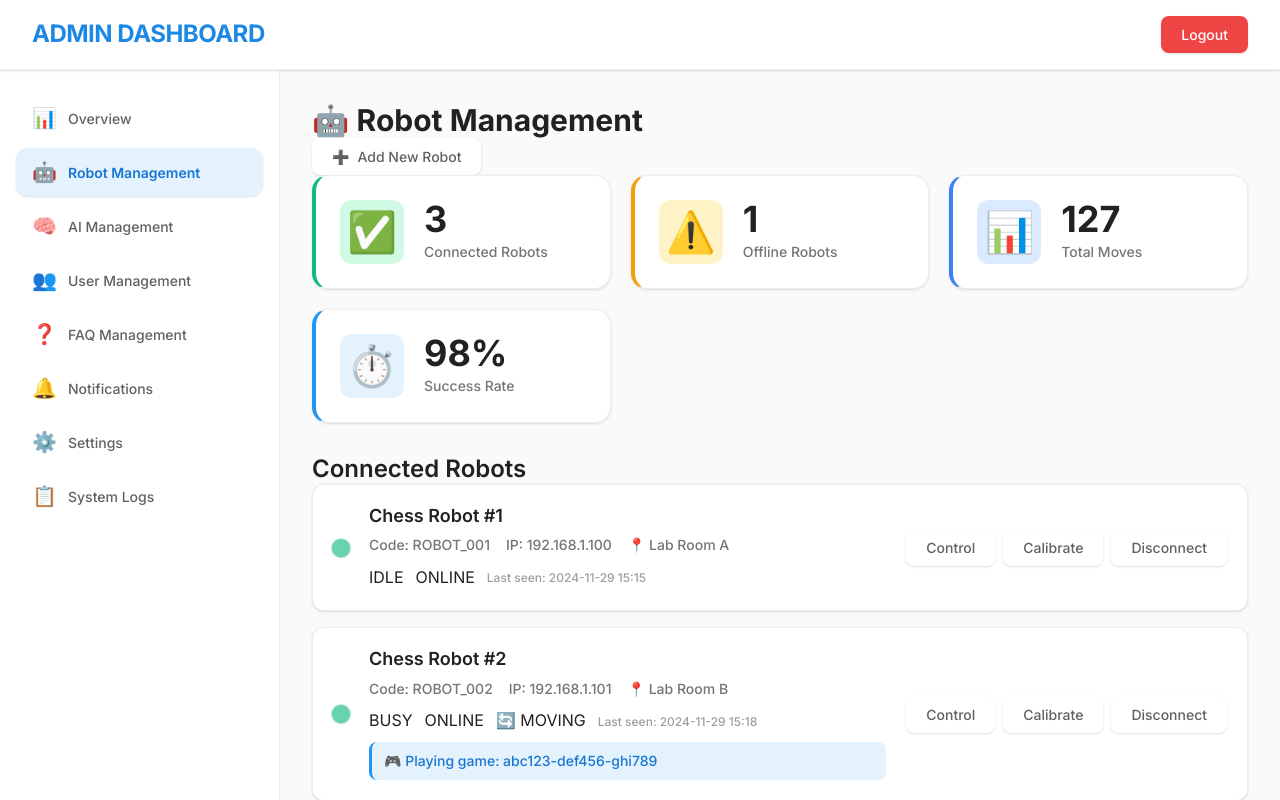
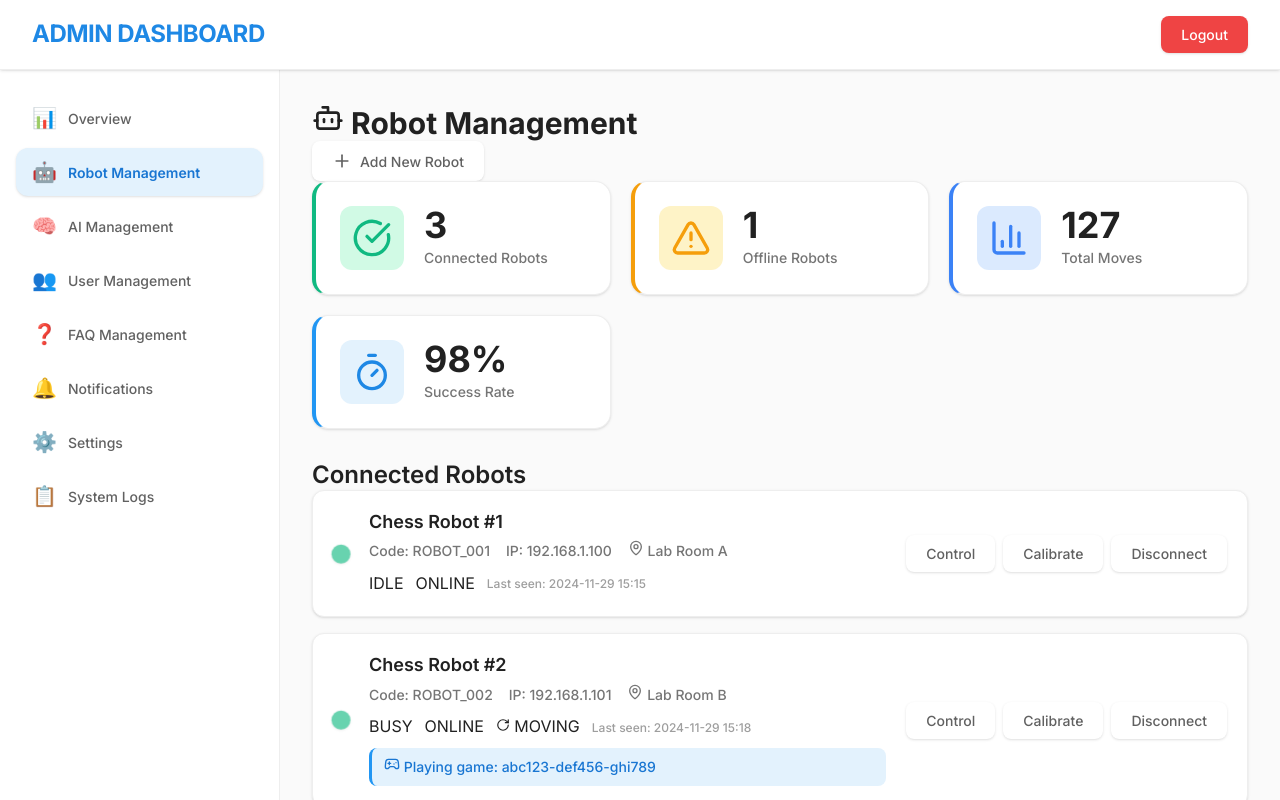
Before and after one commit to ThanhNhan03/robot-chess, a Vue app in the folder admin-site/: page / in a window 1280 px wide. Both pictures are taken after a click on the button "🤖 Robot Management". Built offline with nearby package versions, Linux system fonts and the light colour scheme.

Commit message:
changed icon

```diff
--- a/admin-site/package.json
+++ b/admin-site/package.json
@@ -9,6 +9,8 @@
     "preview": "vite preview"
   },
   "dependencies": {
+    "axios": "^1.13.2",
+    "lucide-vue-next": "^0.555.0",
     "vue": "^3.5.22",
     "vue-router": "^4.6.3"
   },
--- a/admin-site/src/components/admin/RobotManagement.vue
+++ b/admin-site/src/components/admin/RobotManagement.vue
@@ -1,37 +1,37 @@
 <template>
   <div class="robot-management">
     <div class="panel-header">
-      <h2 class="panel-title">🤖 Robot Management</h2>
+      <h2 class="panel-title"><Bot :size="32" class="icon-title" /> Robot Management</h2>
       <button class="btn-flat btn-primary">
-        <span>➕</span> Add New Robot
+        <Plus :size="20" /> Add New Robot
       </button>
     </div>
 
     <!-- Statistics Cards -->
     <div class="stats-grid">
       <div class="stat-card stat-success">
-        <div class="stat-icon">✅</div>
+        <div class="stat-icon"><CheckCircle :size="40" /></div>
         <div class="stat-content">
           <div class="stat-value">3</div>
           <div class="stat-label">Connected Robots</div>
         </div>
       </div>
       <div class="stat-card stat-warning">
-        <div class="stat-icon">⚠️</div>
+        <div class="stat-icon"><AlertTriangle :size="40" /></div>
         <div class="stat-content">
           <div class="stat-value">1</div>
           <div class="stat-label">Offline Robots</div>
         </div>
       </div>
       <div class="stat-card stat-info">
-        <div class="stat-icon">📊</div>
+        <div class="stat-icon"><BarChart3 :size="40" /></div>
         <div class="stat-content">
           <div class="stat-value">127</div>
           <div class="stat-label">Total Moves</div>
         </div>
       </div>
       <div class="stat-card stat-primary">
-        <div class="stat-icon">⏱️</div>
+        <div class="stat-icon"><Timer :size="40" /></div>
         <div class="stat-content">
           <div class="stat-value">98%</div>
           <div class="stat-label">Success Rate</div>
@@ -51,7 +51,7 @@
             <div class="robot-details">
               <span class="robot-id">Code: ROBOT_001</span>
               <span class="robot-ip">IP: 192.168.1.100</span>
-              <span class="robot-location">📍 Lab Room A</span>
+              <span class="robot-location"><MapPin :size="16" /> Lab Room A</span>
             </div>
             <div class="robot-meta">
               <span class="badge-flat badge-success">IDLE</span>
@@ -74,16 +74,16 @@
             <div class="robot-details">
               <span class="robot-id">Code: ROBOT_002</span>
               <span class="robot-ip">IP: 192.168.1.101</span>
-              <span class="robot-location">📍 Lab Room B</span>
+              <span class="robot-location"><MapPin :size="16" /> Lab Room B</span>
             </div>
             <div class="robot-meta">
               <span class="badge-flat badge-warning">BUSY</span>
               <span class="badge-flat badge-info">ONLINE</span>
-              <span class="badge-flat badge-primary">🔄 MOVING</span>
+              <span class="badge-flat badge-primary"><RotateCw :size="14" /> MOVING</span>
               <span class="robot-uptime">Last seen: 2024-11-29 15:18</span>
             </div>
             <div class="robot-game">
-              🎮 Playing game: abc123-def456-ghi789
+              <Gamepad2 :size="16" /> Playing game: abc123-def456-ghi789
             </div>
           </div>
           <div class="robot-actions">
@@ -101,7 +101,7 @@
             <div class="robot-details">
               <span class="robot-id">Code: ROBOT_003</span>
               <span class="robot-ip">IP: 192.168.1.102</span>
-              <span class="robot-location">📍 Testing Area</span>
+              <span class="robot-location"><MapPin :size="16" /> Testing Area</span>
             </div>
             <div class="robot-meta">
               <span class="badge-flat badge-info">CALIBRATING</span>
@@ -124,16 +124,16 @@
             <div class="robot-details">
               <span class="robot-id">Code: ROBOT_004</span>
               <span class="robot-ip">IP: 192.168.1.103</span>
-              <span class="robot-location">📍 Storage</span>
+              <span class="robot-location"><MapPin :size="16" /> Storage</span>
             </div>
             <div class="robot-meta">
               <span class="badge-flat badge-secondary">DISCONNECTED</span>
               <span class="badge-flat badge-danger">OFFLINE</span>
-              <span class="badge-flat badge-danger">⚠️ ERROR</span>
+              <span class="badge-flat badge-danger"><AlertTriangle :size="14" /> ERROR</span>
               <span class="robot-uptime">Last seen: 2024-11-29 14:45</span>
             </div>
             <div class="robot-error">
-              ⚠️ Connection timeout - Unable to reach robot
+              <AlertTriangle :size="16" /> Connection timeout - Unable to reach robot
             </div>
           </div>
           <div class="robot-actions">
@@ -210,7 +210,7 @@
         <!-- Config Card 1 -->
         <div class="config-card">
           <div class="config-header">
-            <h4 class="config-robot-name">🤖 Chess Robot #1</h4>
+            <h4 class="config-robot-name"><Bot :size="24" /> Chess Robot #1</h4>
             <span class="badge-flat badge-success">ACTIVE</span>
           </div>
           <div class="config-body">
@@ -263,7 +263,7 @@
         <!-- Config Card 2 -->
         <div class="config-card">
           <div class="config-header">
-            <h4 class="config-robot-name">🤖 Chess Robot #2</h4>
+            <h4 class="config-robot-name"><Bot :size="24" /> Chess Robot #2</h4>
             <span class="badge-flat badge-success">ACTIVE</span>
           </div>
           <div class="config-body">
@@ -316,7 +316,7 @@
         <!-- Config Card 3 -->
         <div class="config-card">
           <div class="config-header">
-            <h4 class="config-robot-name">🤖 Chess Robot #3</h4>
+            <h4 class="config-robot-name"><Bot :size="24" /> Chess Robot #3</h4>
             <span class="badge-flat badge-success">ACTIVE</span>
           </div>
           <div class="config-body">
@@ -371,6 +371,18 @@
 </template>
 
 <script setup lang="ts">
+import {
+  Bot,
+  Plus,
+  CheckCircle,
+  AlertTriangle,
+  BarChart3,
+  Timer,
+  MapPin,
+  RotateCw,
+  Gamepad2
+} from 'lucide-vue-next';
+
 // Component logic will be implemented later
 </script>
 
```
Also changed, not shown: 1 other file (tests, documents, lock files or other folders).
